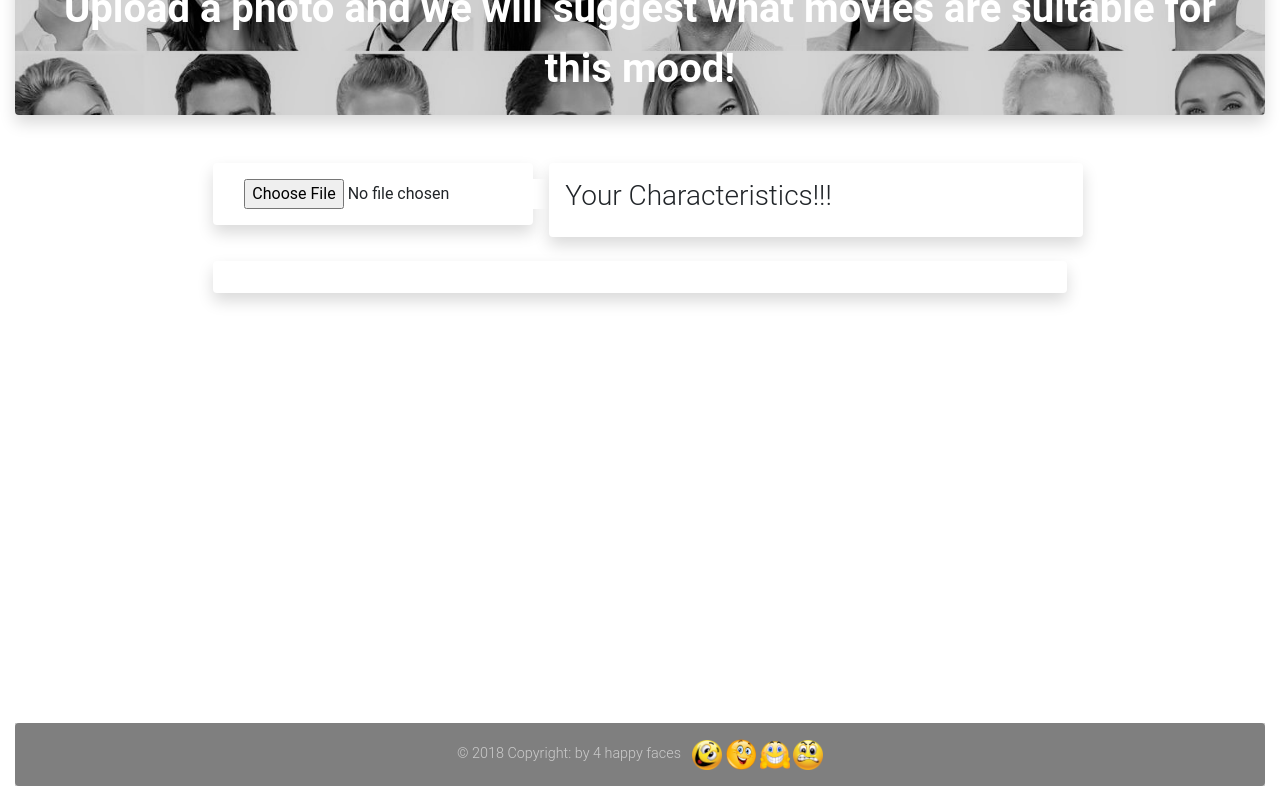
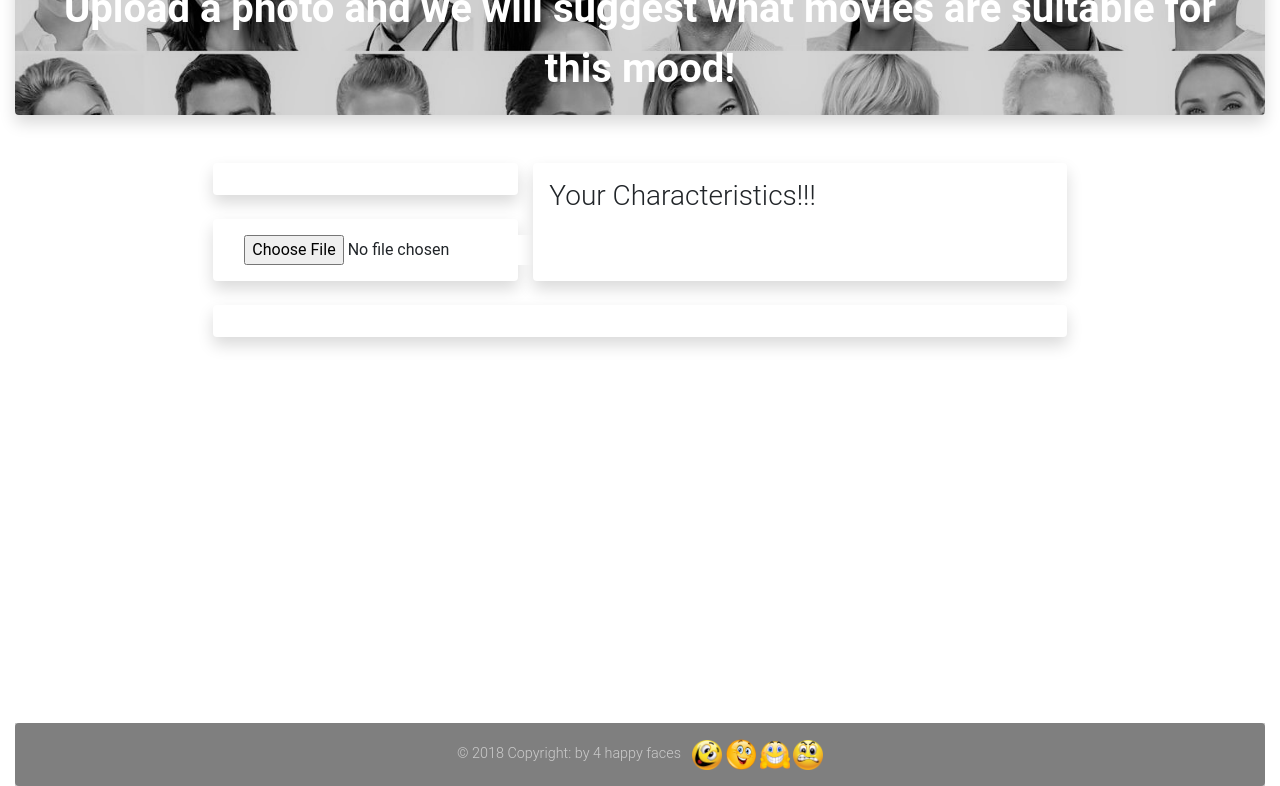
Before and after one commit to spaceboycoop/MovieMood, a website: page index.html in a window 1280 px wide. Shown: the part 109-895 px from the top of the page. Drawn offline with nearby package versions, Linux system fonts and the light colour scheme.

Commit message:
changesMade with lineup and margin

```diff
--- a/index.html
+++ b/index.html
@@ -32,7 +32,8 @@
                 <div class="row">
                     <div class="col-lg-2"></div>
                     <div class="col-lg-3">
-                        <div class="row imageHolder">
+                        <div class="col-lg-12 pl-0">
+                            <div class="row imageHolder shadow p-3 mb-4 bg-lightgray rounded">
                             </div>
                             <div class="row text-center shadow p-3 mb-4 bg-lightgray rounded">
                                 <div class="col-lg-12">
@@ -45,7 +46,8 @@
                                 </div>
                             </div>
                         </div>
-                    <div class="col-lg-5 ml-3 shadow p-3 mb-4 bg-lightgray rounded">
+                    </div>
+                    <div class="col-lg-5 shadow p-3 mb-4 mr-4 bg-lightgray rounded">
                         <h3>Your Characteristics!!!</h3>
                         <div id="char"></div>
                     </div>
```
Lines whose indentation alone changed are shown as unchanged.
